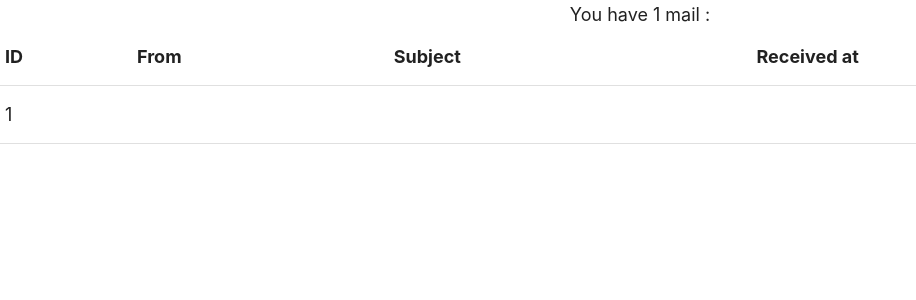
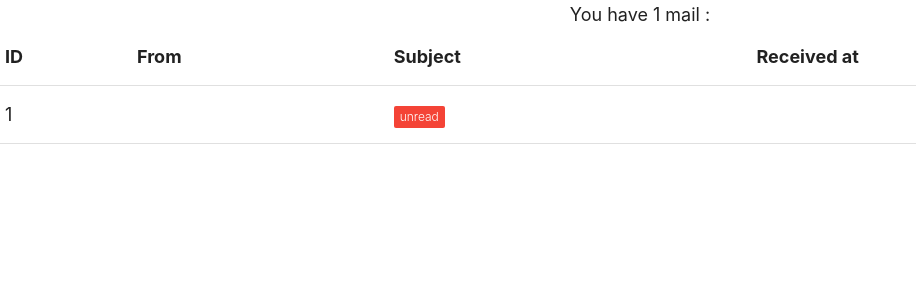
Before and after one commit to Huy-Ngo/temp-mail, a Flask app: template templates/views/mailbox.html in a window 1280 px wide. Shown: the part 140-440 px from the top of the page, without its empty margins (0-916 px from the left). Run offline with Flask 2, Linux system fonts and the light colour scheme; tables that the repository leaves empty hold one stand-in row (values such as "Sample post"); the template is opened without the code that fills it: values that come from a table or form of the project are taken from there, most other values are stand-ins (such as "Sample title", 1, 10 or a date in 2020); parts of the project's set-up code (start-up, migrations or seed data) failed here and were passed over.

Commit message:
Add unread badge

```diff
--- a/templates/views/mailbox.html
+++ b/templates/views/mailbox.html
@@ -20,7 +20,7 @@
                                     class="link {{ 'read' if mail['is_read'] else 'unread orange-text text-darken-4' }}">
                                 <td> {{ mail['id'] }} </td>
                                 <td> {{ mail['headers']['from'] }} </td>
-                                <td> {{ mail['headers']['subject'] }} </td>
+                                <td> {{ mail['headers']['subject'] }} <span class="new badge red" data-badge-caption="unread"></span> </td>
                                 <td> {{ mail['headers']['date'] }} </td>
                             </tr>
                     {% endfor %}
```
